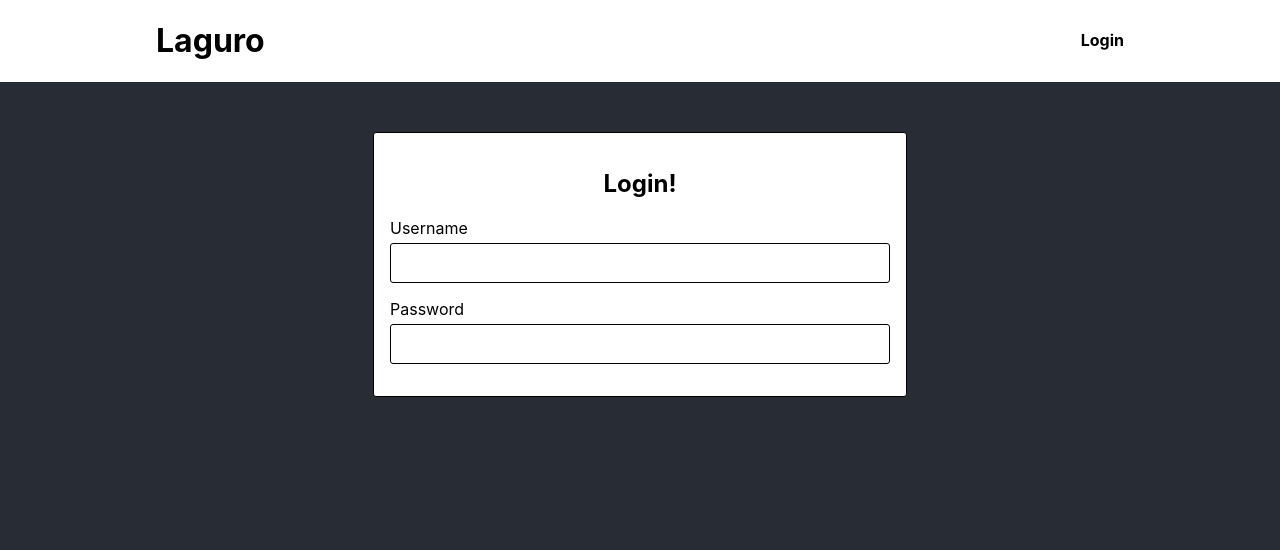
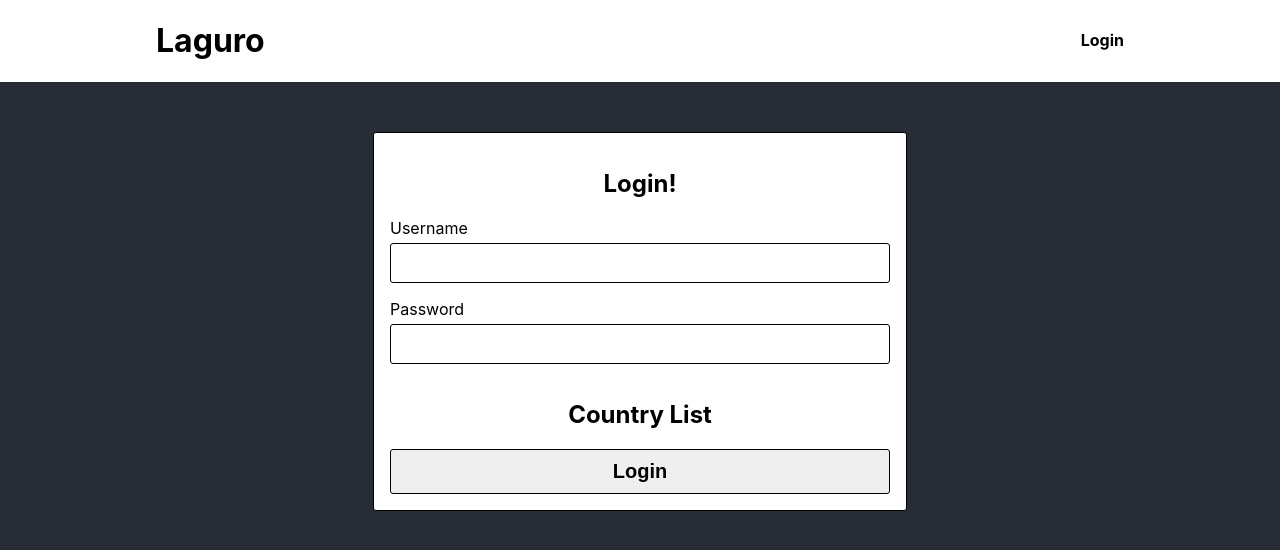
Before and after one commit to garyjzhao/laguro, a React (Create React App) app: page / in a window 1280 px wide. Shown: the top 550 px of the page. Built offline with nearby package versions, Linux system fonts and the light colour scheme.

Commit message:
Got Login Routering to work! todo: CountryList & Cookies?

```diff
--- a/src/components/Header.js
+++ b/src/components/Header.js
@@ -29,7 +29,7 @@ class Header extends Component {
     return (
       <Wrapper>
         <h1>Laguro</h1>
-        <a href="#">Login</a>
+        <a href="/">Login</a>
       </Wrapper>
     );
   }
--- /dev/null
+++ b/src/components/login/CountryList.js
@@ -0,0 +1,8 @@
+import React, { Component } from "react";
+
+class CountryList extends Component {
+  render() {
+    return <h2>Country List</h2>;
+  }
+}
+export default CountryList;
--- a/src/pages/Login.js
+++ b/src/pages/Login.js
@@ -2,6 +2,7 @@ import React, { Component } from "react";
 import styled from "styled-components";
 import Layout from "../components/Layout";
 import Input from "../components/login/Input";
+import CountryList from "../components/login/CountryList";
 
 const FullDarkBg = styled.div`
   background-color: var(--dark-bg);
@@ -21,15 +22,38 @@ const LoginWrapper = styled.div`
   }
 `;
 
+const Button = styled.button`
+  cursor: pointer;
+  width: 100%;
+  padding: 10px;
+  border-radius: var(--radius);
+  font-size: 1.25em;
+  font-weight: bold;
+  border: 1px solid #000;
+  &:hover {
+    background-color: var(--dark-bg);
+    color: #fff;
+  }
+`;
+
 class Login extends Component {
+  goToApp = event => {
+    event.preventDefault();
+    this.props.history.push(`/App`);
+  };
+
   render() {
     return (
       <Layout>
         <FullDarkBg>
           <LoginWrapper>
             <h2>Login!</h2>
-            <Input id="Username" type="text" />
-            <Input id="Password" type="password" />
+            <form onSubmit={this.goToApp}>
+              <Input id="Username" type="text" />
+              <Input id="Password" type="password" />
+              <CountryList />
+              <Button type="submit">Login</Button>
+            </form>
           </LoginWrapper>
         </FullDarkBg>
       </Layout>
```
